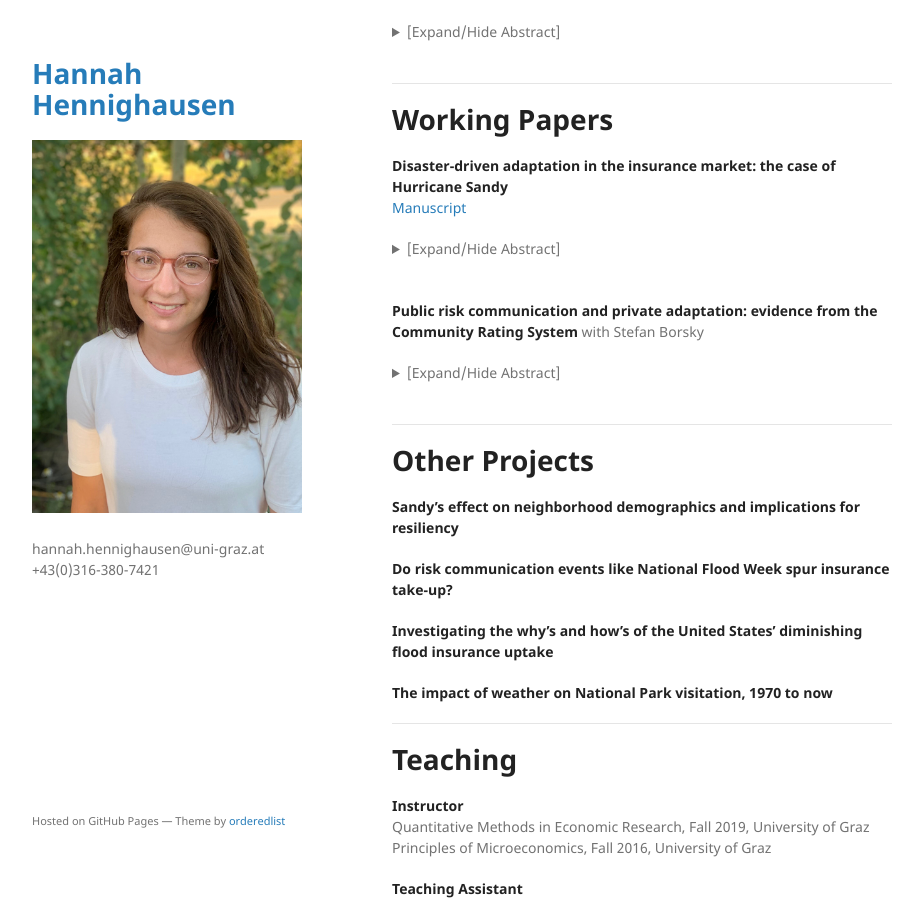
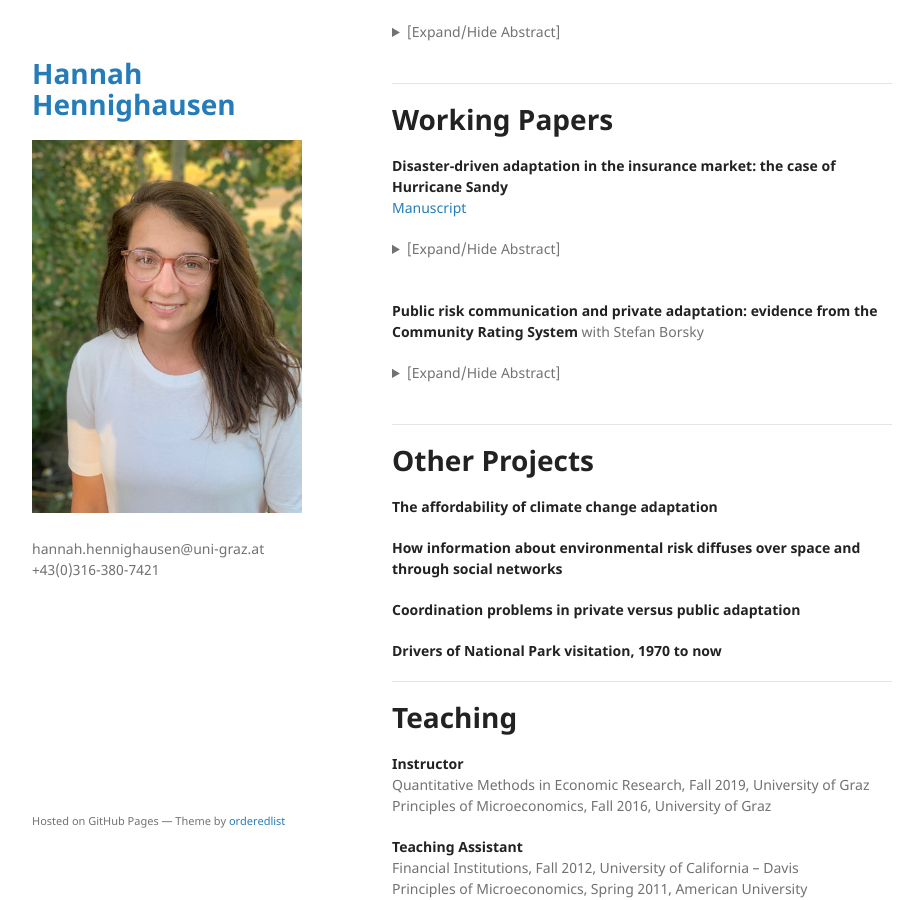
Before and after one commit to hannahhennighausen/hannahhennighausen.github.io, a Jekyll site: the page built from index.md, in a window 1280 px wide and 900 px high, scrolled down 746 px. Shown: the whole window, without its empty margins (178-1101 px from the left). Built offline with Jekyll 4.4.1, drawn with Linux system fonts in a browser that asks for light colours; the repository's description, which GitHub fills in, is left out.

Commit message:
Update index.md

```diff
--- a/index.md
+++ b/index.md
@@ -37,7 +37,7 @@ The impact of flood events on flood risk perception has important implications f
 [Manuscript](https://hannahhennighausen.github.io/Papers/SandyInsurance.pdf)
 <details>
   <summary>[Expand/Hide Abstract]</summary>
-  Climate change and urbanization are escalating flood risk around the globe. Under- standing how people adapt to changes in their perceived flood risk helps predict future costs to flooding. Using spatial variation in flooding, I provide causal estimates of direct experience with Hurricane Sandy’s flooding on participation in the flood insurance market. Hurricane Sandy had a large impact on people’s insurance choices. Since the storm, the number of insurance policies-in-force in flooded areas has continuously increased relative to areas that were not flooded. Extensions to the main specification show that damage intensity, proximity to the flooding and having little previous knowledge about flood risk all contributed to the marked insurance growth. Simulated flooding extents of six other recent flood events give evidence that Hurricane Sandy’s insurance response was the exception and not the rule.
+  Climate change and urbanization are escalating flood risk around the globe. Understanding how people adapt to changes in their perceived flood risk helps predict future costs to flooding. Using spatial variation in flooding, I provide causal estimates of direct experience with Hurricane Sandy’s flooding on participation in the flood insurance market. Hurricane Sandy had a large impact on people’s insurance choices. Since the storm, the number of insurance policies-in-force in flooded areas has continuously increased relative to areas that were not flooded. Extensions to the main specification show that damage intensity, proximity to the flooding and having little previous knowledge about flood risk all contributed to the marked insurance growth. Simulated flooding extents of six other recent flood events give evidence that Hurricane Sandy’s insurance response was the exception and not the rule.
 </details>
 <br />
 
@@ -54,13 +54,13 @@ Will be added soon.
 
 # Other Projects
 
-**Sandy's effect on neighborhood demographics and implications for resiliency** <br />
+**The affordability of climate change adaptation** <br />
 
-**Do risk communication events like National Flood Week spur insurance take-up?** <br />
+**How information about environmental risk diffuses over space and through social networks** <br />
 
-**Investigating the why's and how's of the United States' diminishing flood insurance uptake** <br />
+**Coordination problems in private versus public adaptation** <br />
 
-**The impact of weather on National Park visitation, 1970 to now** <br />
+**Drivers of National Park visitation, 1970 to now** <br />
 
 * * *
 
```
